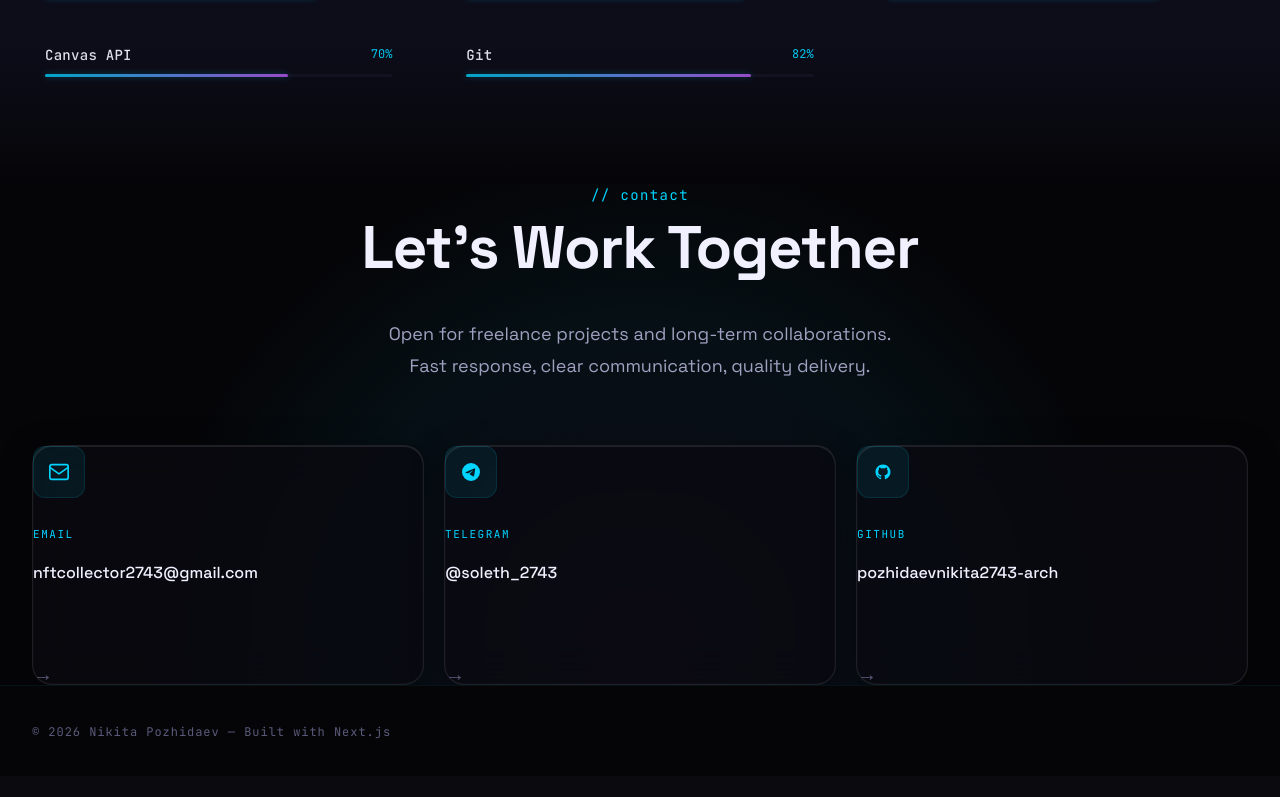
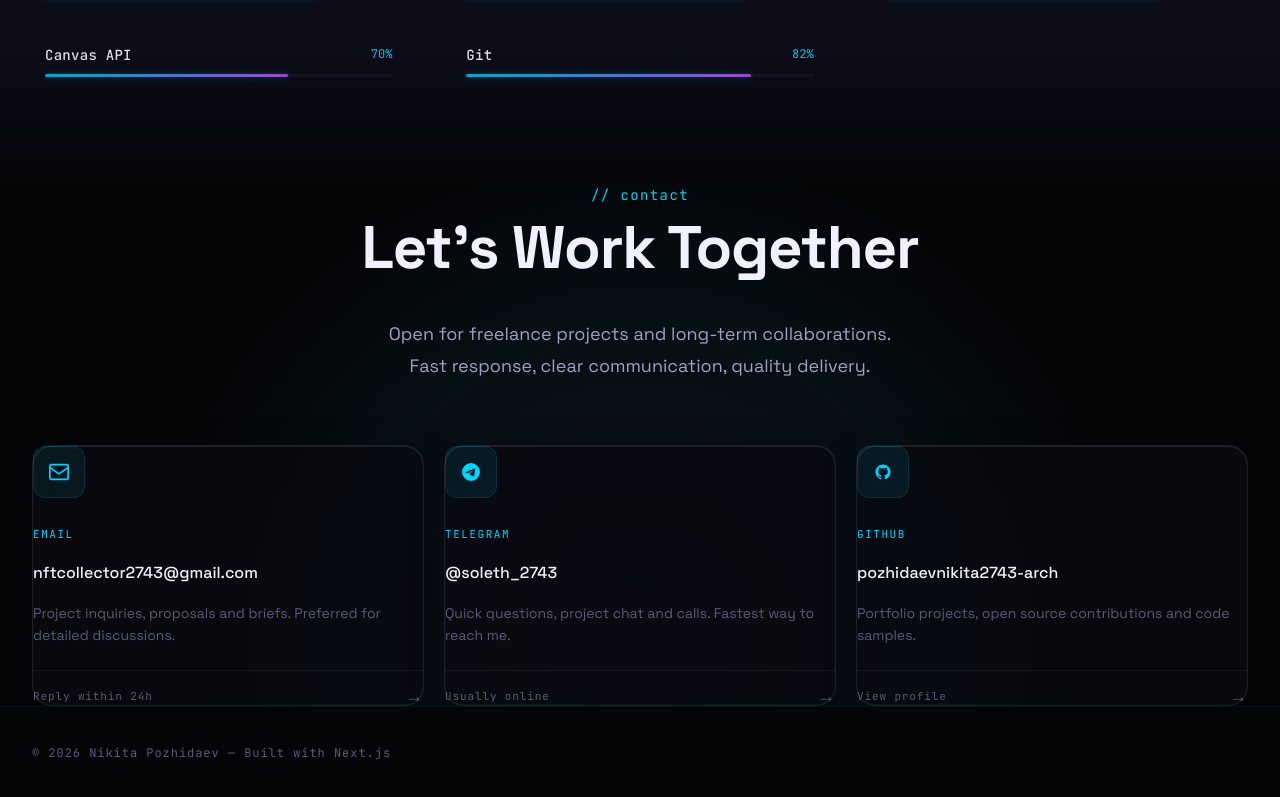
Before and after one commit to pozhidaevnikita2743-arch/portfolio, a Next.js app: page / in a window 1280 px wide. Shown: the part 2931-3728 px from the top of the page. Before the commit the page ends 3707 px from the top, so only its background shows below. Built offline with nearby package versions, Linux system fonts and the light colour scheme.

Commit message:
feat: fill contact cards — description, divider, meta label per card

```diff
--- a/app/page.module.css
+++ b/app/page.module.css
@@ -422,11 +422,38 @@
   font-weight: 500;
   overflow-wrap: break-word;
   word-break: break-all;
+}
+
+.contactCardDesc {
+  font-size: var(--text-sm);
+  color: var(--text-muted);
+  line-height: 1.6;
   flex: 1;
 }
 
+.contactCardFooter {
+  display: flex;
+  align-items: center;
+  justify-content: space-between;
+  padding-top: var(--sp-4);
+  border-top: 1px solid rgba(255, 255, 255, 0.06);
+  margin-top: var(--sp-2);
+}
+
+.contactCardMeta {
+  font-family: var(--font-mono);
+  font-size: 11px;
+  color: var(--text-muted);
+  letter-spacing: 0.08em;
+  transition: color 0.25s ease;
+}
+
+.contactCard:hover .contactCardMeta {
+  color: var(--neon-teal);
+}
+
 .contactCardArrow {
-  font-size: var(--text-xl);
+  font-size: var(--text-lg);
   color: var(--text-muted);
   transition: color 0.25s ease, transform 0.25s ease;
   line-height: 1;
@@ -434,7 +461,7 @@
 
 .contactCard:hover .contactCardArrow {
   color: var(--neon-teal);
-  transform: translateX(6px);
+  transform: translateX(5px);
 }
 
 /* ── Footer ─────────────────────────────────────────────────────── */
--- a/app/page.tsx
+++ b/app/page.tsx
@@ -112,19 +112,31 @@ export default function Page() {
                   <div className={s.contactCardIcon}><IconEmail /></div>
                   <div className={s.contactCardPlatform}>Email</div>
                   <div className={s.contactCardHandle}>nftcollector2743@gmail.com</div>
-                  <div className={s.contactCardArrow}>→</div>
+                  <div className={s.contactCardDesc}>Project inquiries, proposals and briefs. Preferred for detailed discussions.</div>
+                  <div className={s.contactCardFooter}>
+                    <span className={s.contactCardMeta}>Reply within 24h</span>
+                    <span className={s.contactCardArrow}>→</span>
+                  </div>
                 </a>
                 <a href="https://t.me/soleth_2743" target="_blank" rel="noopener noreferrer" className={s.contactCard}>
                   <div className={s.contactCardIcon}><IconTelegram /></div>
                   <div className={s.contactCardPlatform}>Telegram</div>
                   <div className={s.contactCardHandle}>@soleth_2743</div>
-                  <div className={s.contactCardArrow}>→</div>
+                  <div className={s.contactCardDesc}>Quick questions, project chat and calls. Fastest way to reach me.</div>
+                  <div className={s.contactCardFooter}>
+                    <span className={s.contactCardMeta}>Usually online</span>
+                    <span className={s.contactCardArrow}>→</span>
+                  </div>
                 </a>
                 <a href="https://github.com/pozhidaevnikita2743-arch" target="_blank" rel="noopener noreferrer" className={s.contactCard}>
                   <div className={s.contactCardIcon}><IconGitHub /></div>
                   <div className={s.contactCardPlatform}>GitHub</div>
                   <div className={s.contactCardHandle}>pozhidaevnikita2743-arch</div>
-                  <div className={s.contactCardArrow}>→</div>
+                  <div className={s.contactCardDesc}>Portfolio projects, open source contributions and code samples.</div>
+                  <div className={s.contactCardFooter}>
+                    <span className={s.contactCardMeta}>View profile</span>
+                    <span className={s.contactCardArrow}>→</span>
+                  </div>
                 </a>
               </div>
             </div>
```
